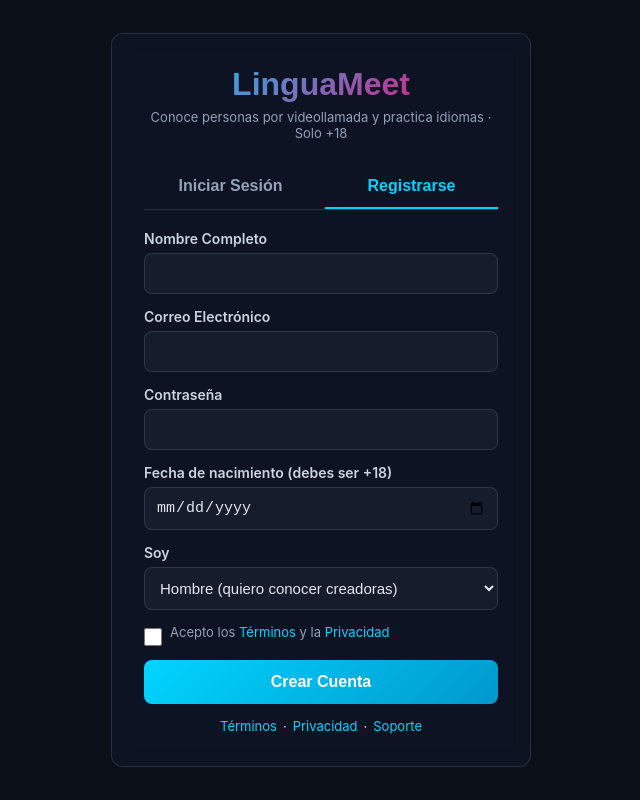
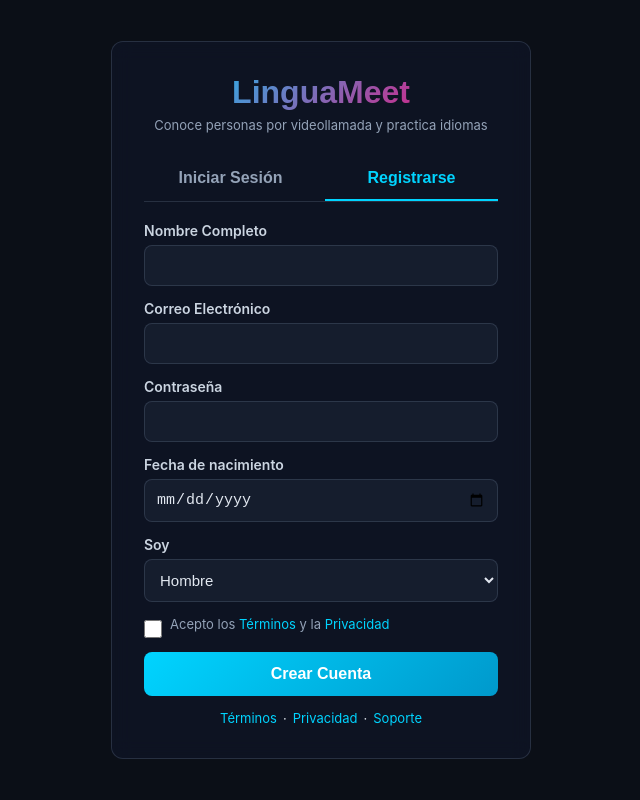
Before and after one commit to ferminpioridadprofesional-cmyk/condonis, a plain HTML site: page index.html in a window 1280 px wide. Both pictures are taken after a click on the button "Registrarse". Shown: the whole page, without its empty margins (319-959 px from the left). Drawn offline with Linux system fonts and the light colour scheme; a script that the page names is missing.

Commit message:
Update registration form and legal links

```diff
--- a/index.html
+++ b/index.html
@@ -42,7 +42,7 @@
     <div class="auth-container">
         <div class="logo">
             <h1 id="brandTitle">LinguaMeet</h1>
-            <p>Conoce personas por videollamada y practica idiomas · Solo +18</p>
+            <p>Conoce personas por videollamada y practica idiomas</p>
         </div>
         <div id="authAlert" class="alert"></div>
         <div class="auth-tabs">
@@ -61,26 +61,25 @@
             <div class="form-group"><label for="registerName">Nombre Completo</label><input type="text" id="registerName" required></div>
             <div class="form-group"><label for="registerEmail">Correo Electrónico</label><input type="email" id="registerEmail" required></div>
             <div class="form-group"><label for="registerPassword">Contraseña</label><input type="password" id="registerPassword" required minlength="6"></div>
-            <div class="form-group"><label for="registerBirth">Fecha de nacimiento (debes ser +18)</label><input type="date" id="registerBirth" required></div>
+            <div class="form-group"><label for="registerBirth">Fecha de nacimiento</label><input type="date" id="registerBirth" required></div>
             <div class="form-group"><label for="registerGender">Soy</label>
                 <select id="registerGender">
-                    <option value="male">Hombre (quiero conocer creadoras)</option>
-                    <option value="female">Mujer (quiero ser creadora)</option>
+                    <option value="male">Hombre</option>
+                    <option value="female">Mujer</option>
                 </select>
             </div>
             <div class="checkbox-group"><input type="checkbox" id="acceptTerms" required>
                 <label for="acceptTerms">Acepto los <a href="terms.html" target="_blank" rel="noopener">Términos</a> y la <a href="privacy.html" target="_blank" rel="noopener">Privacidad</a></label></div>
             <div class="checkbox-group" id="ageCheck" style="display:none;"><input type="checkbox" id="isAdult">
-                <label for="isAdult">Confirmo que soy +18 y acepto la verificación de creadora</label></div>
+                <label for="isAdult">Confirmo que mi información es correcta y acepto la verificación de identidad</label></div>
             <button type="submit" class="btn" id="registerBtn">Crear Cuenta</button>
         </form>
 
         <div class="legal-links">
-            <a href="terms.html" target="_blank" rel="noopener">Términos</a>·<a href="privacy.html" target="_blank" rel="noopener">Privacidad</a>·<a href="mailto:soporte@condonis.com">Soporte</a>
+            <a href="terms.html" target="_blank" rel="noopener">Términos</a>·<a href="privacy.html" target="_blank" rel="noopener">Privacidad</a>·<a href="mailto:soporte@linguameet.com">Soporte</a>
         </div>
     </div>
 
-    <!-- Scripts: security.js primero (endurecedor), luego config, i18n y auth -->
     <script type="module" src="js/security.js"></script>
     <script type="module" src="js/config.js"></script>
     <script type="module" src="js/i18n.js"></script>
```
